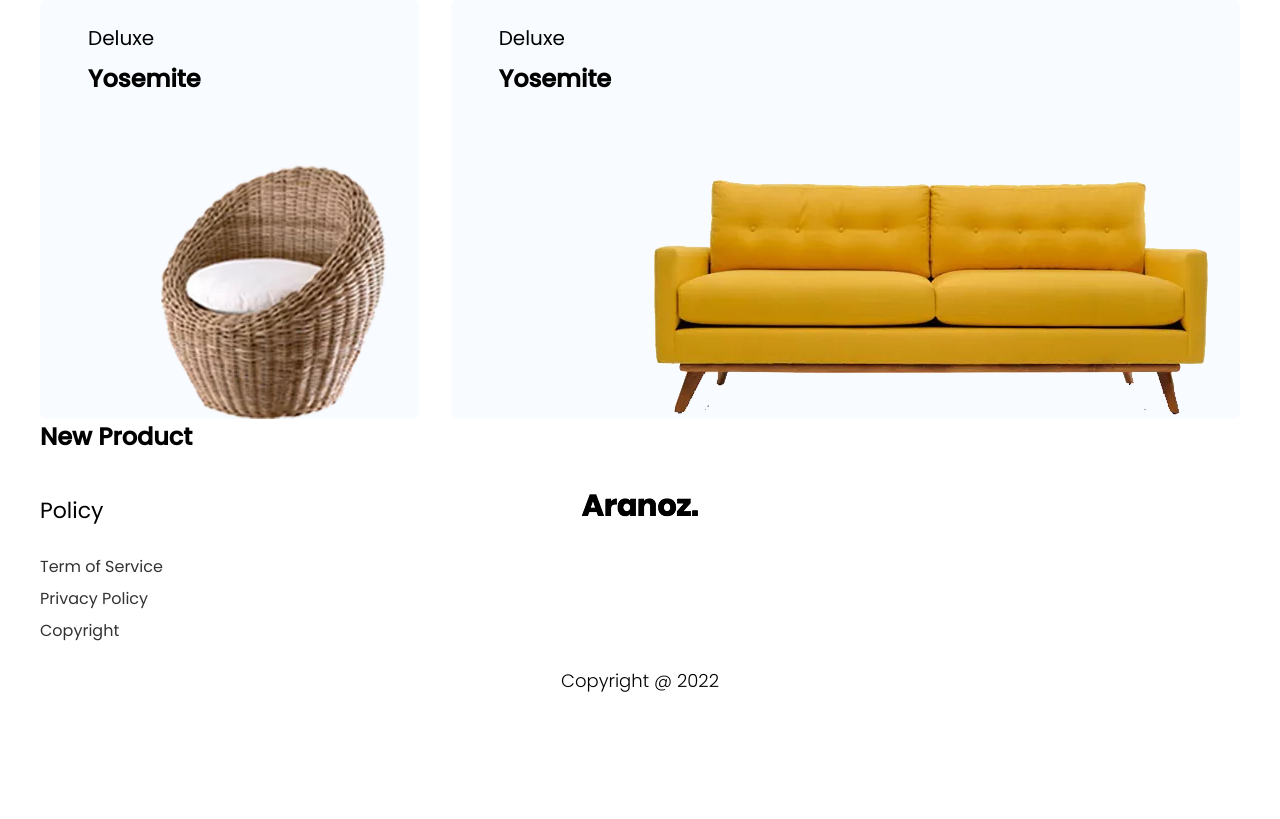
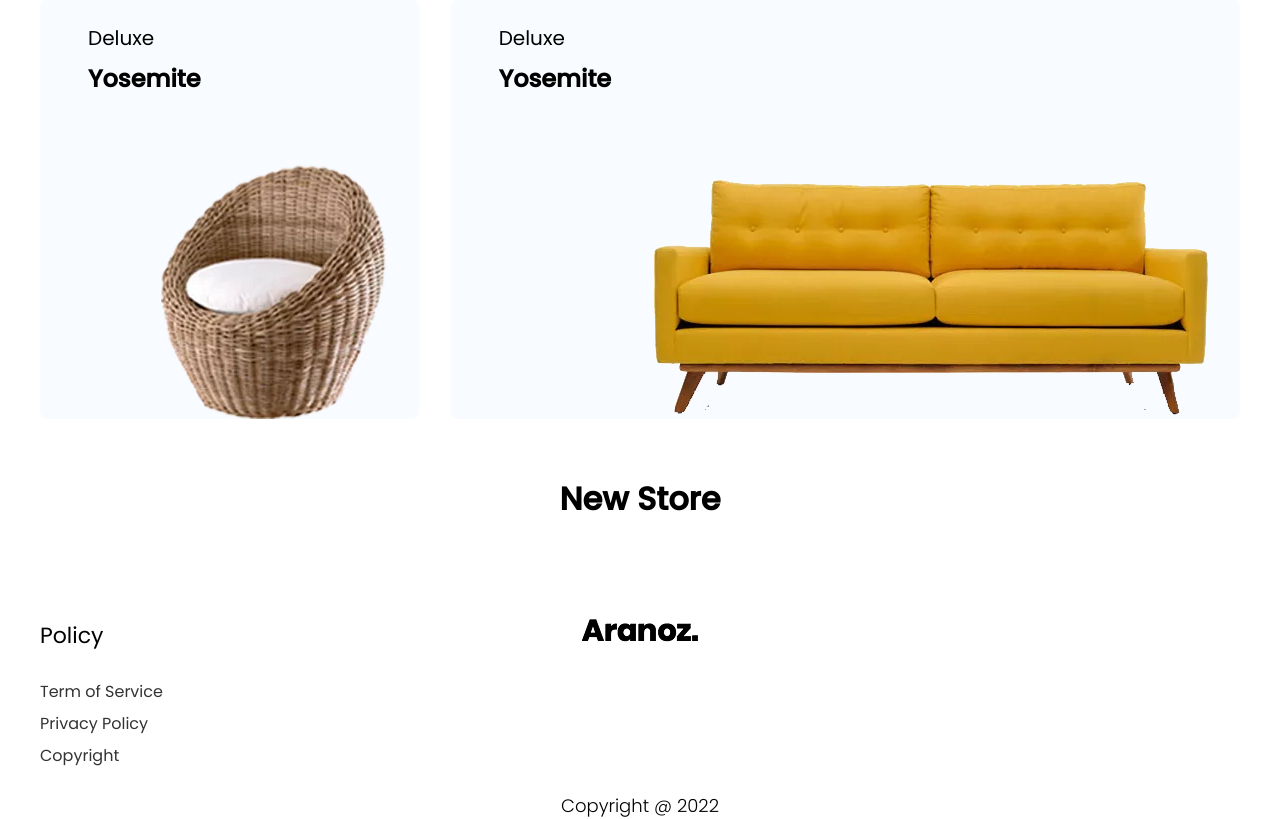
Before and after one commit to MichaelHo02/COSC2430-Web_Programming-ASM1_final, a PHP site: page / in a window 1280 px wide. Shown: the part 686-1505 px from the top of the page. Before the commit the page ends 1378 px from the top, so only its background shows below. Run offline with PHP 8.4, Linux system fonts and the light colour scheme.

Commit message:
fix issues of heading

```diff
--- /dev/null
+++ b/assets/css/container/container.css
@@ -0,0 +1,11 @@
+.container__title-wrapper {
+    display: flex;
+    justify-content: center;
+    align-items: center;
+    height: 160px;
+}
+
+.container__title {
+    margin: 8px 48px;
+    font-weight: 600;
+}
--- a/assets/css/newstore/newstore.css
+++ b/assets/css/container/newstore.css
@@ -69,7 +69,4 @@
     grid-column-start: 1;
     grid-column-end: 2;
     }
-
-
-
 }
--- /dev/null
+++ b/assets/css/container/product.css
@@ -0,0 +1,3 @@
+.container__title {
+    text-align: center;
+}
--- a/index.html
+++ b/index.html
@@ -16,12 +16,13 @@
 
   <!-- additional link -->
   <link rel="stylesheet" href="./assets/css/navbar/navbar.css" />
-    <link rel="stylesheet" href="./assets/css/newstore/newstore.css" />
-    <link rel="stylesheet" href="">
-    <link rel="stylesheet" href="./assets//css/footer.css" />
+  <link rel="stylesheet" href="./assets/css/container/newstore.css" />
+  <link rel="stylesheet" href="./assets/css/container/container.css">
+  <link rel="stylesheet" href="./assets/css/footer.css" />
 
   <script src="./assets/js/navbar.js" defer></script>
 </head>
+
 <body>
   <div class="main">
     <header class="header">
@@ -44,6 +45,8 @@
         <button class="navbar-btn btn">Contact</button>
       </div>
     </header>
+
+    <main>
       <div class="new-store grid wide">
         <div class="new-store__title-wrapper">
           <h1 class="new-store-title">New Store</h1>
@@ -79,17 +82,17 @@
             <img src="./assets/img/newstore/store_4.webp" alt="" class="new-store__img" />
           </div>
         </div>
-      </section>
+      </div>
 
-      <section class="container grid wide">
-        <div class="container__title-wrapper">
-          <h1 class="container__title">New Product</h1>
+      <div class="container grid wide">
+        <div class="new-store__title-wrapper">
+          <h1 class="new-store-title">New Store</h1>
         </div>
         <div class="container__wrapper">
           <div class="container__page" style="background-color: red;">
           </div>
         </div>
-      </section>
+      </div>
     </main>
 
     <footer class="grid wide">
```
Also changed, not shown: assets/css/product/product.css (deleted). Lines whose indentation alone changed are shown as unchanged.
